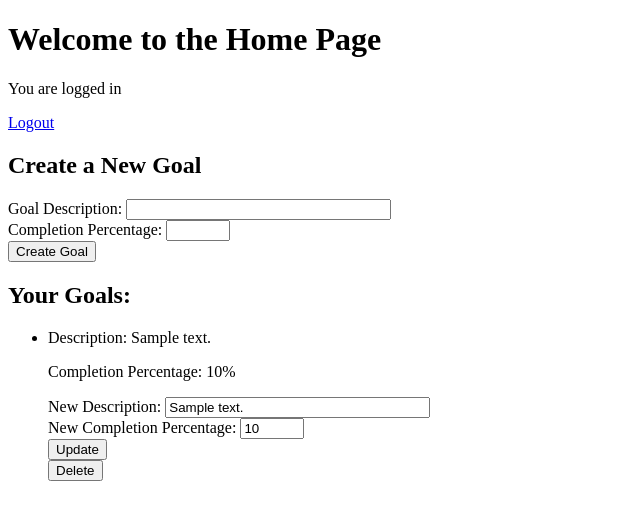
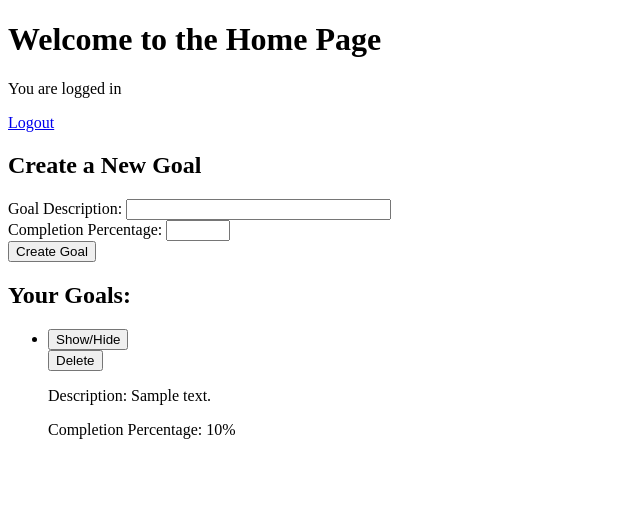
Before and after one commit to tautminas/goals-minder, a Flask app: page / in a window 1280 px wide. Shown: the top 520 px of the page, without its empty margins (0-640 px from the left). Run offline with Flask 3, Linux system fonts and the light colour scheme; the visitor is signed in with stand-in values (Sample User, id 1); tables that the repository leaves empty hold one stand-in row (values such as "Sample post").

Commit message:
Add button for showing and hiding the possibility to update goals

```diff
--- a/templates/index_logged_in.html
+++ b/templates/index_logged_in.html
@@ -4,6 +4,11 @@
     <title>Goals Minder</title>
     <meta charset="utf-8" />
     <meta name="viewport" content="width=device-width, initial-scale=1, user-scalable=no" />
+    <style>
+        .goal-details {
+            display: none;
+        }
+    </style>
 </head>
 <body>
     <h1>Welcome to the Home Page</h1>
@@ -30,31 +35,48 @@
     <ul>
         {% for goal in user.goals %}
         <li>
+            <button class="show-hide-btn">Show/Hide</button>
+            <form method="POST" action="{{ url_for('delete_goal', goal_id=goal.id) }}" class="delete-form">
+                    {{ form.hidden_tag() }}
+                    <div>
+                        <button type="submit" class="btn btn-danger">Delete</button>
+                    </div>
+                </form>
             <p>Description: {{ goal.description }}</p>
             <p>Completion Percentage: {{ goal.completion_percentage }}%</p>
+            <div class="goal-details update-form">
                 <form method="POST" action="{{ url_for('update_goal', goal_id=goal.id) }}">
                     {{ form.hidden_tag() }}
                     <div>
-                <label for="new_description">New Description:</label>
-                <input type="text" name="new_description" value="{{ goal.description }}" size="30">
+                        <label for="new_description">Update Description:</label>
+                        <input type="text" name="new_description" value="{{ goal.description }}">
                     </div>
                     <div>
-                <label for="new_completion_percentage">New Completion Percentage:</label>
+                        <label for="new_completion_percentage">Update Completion Percentage:</label>
                         <input type="number" name="new_completion_percentage" value="{{ goal.completion_percentage }}" min="0" max="100">
                     </div>
                     <div>
                         <button type="submit" class="btn btn-primary">Update</button>
                     </div>
                 </form>
-        <form method="POST" action="{{ url_for('delete_goal', goal_id=goal.id) }}">
-            {{ form.hidden_tag() }}
-            <div>
-                <button type="submit" class="btn btn-danger">Delete</button>
             </div>
-        </form>
+
         </li>
         {% endfor %}
     </ul>
 
+<script>
+    const showHideButtons = document.querySelectorAll('.show-hide-btn');
+    showHideButtons.forEach(button => {
+        button.addEventListener('click', () => {
+            const container = button.closest('li');
+            console.log(container)
+            const updateForm = container.querySelector('.update-form');
+            console.log(updateForm)
+            updateForm.classList.toggle('goal-details');
+        });
+    });
+</script>
+
 </body>
 </html>
```
Lines whose indentation alone changed are shown as unchanged.
